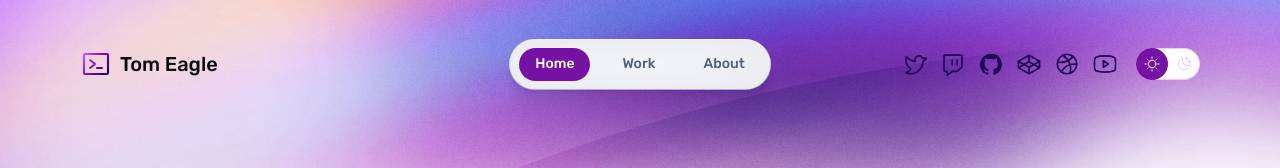
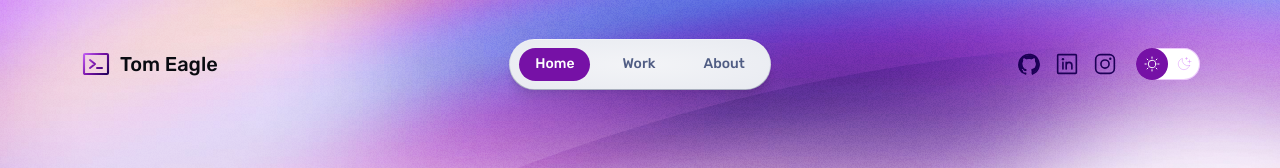
Before and after one commit to tomeeagle/tomeeagle.github.io, an Astro site: page / in a window 1280 px wide. Shown: the top 168 px of the page. Built offline with nearby package versions, Linux system fonts and the light colour scheme; Astro itself is replaced by a stand-in of ours.

Commit message:
Update nav

```diff
--- a/src/components/Nav.astro
+++ b/src/components/Nav.astro
@@ -12,12 +12,14 @@ const textLinks: { label: string; href: string }[] = [
 
 /** Icon links to social media — edit these with links to your profiles! */
 const iconLinks: { label: string; href: string; icon: keyof typeof iconPaths }[] = [
-	{ label: 'Twitter', href: 'https://twitter.com/me', icon: 'twitter-logo' },
-	{ label: 'Twitch', href: 'https://twitch.tv/me', icon: 'twitch-logo' },
-	{ label: 'GitHub', href: 'https://github.com/me', icon: 'github-logo' },
-	{ label: 'CodePen', href: 'https://codepen.io/me', icon: 'codepen-logo' },
-	{ label: 'dribbble', href: 'https://dribbble.com/me', icon: 'dribbble-logo' },
-	{ label: 'YouTube', href: 'https://www.youtube.com/@me/', icon: 'youtube-logo' },
+	// { label: 'Twitter', href: 'https://twitter.com/me', icon: 'twitter-logo' },
+	// { label: 'Twitch', href: 'https://twitch.tv/me', icon: 'twitch-logo' },
+	{ label: 'GitHub', href: 'https://github.com/tomeeagle', icon: 'github-logo' },
+	{ label: 'LinkedIn', href: 'https://www.linkedin.com/in/tom-eagle/', icon: 'linkedin-logo' },
+	{ label: 'Instagram', href: 'https://www.instagram.com/tom.e.eagle/', icon: 'instagram-logo' },
+	// { label: 'CodePen', href: 'https://codepen.io/me', icon: 'codepen-logo' },
+	// { label: 'dribbble', href: 'https://dribbble.com/me', icon: 'dribbble-logo' },
+	// { label: 'YouTube', href: 'https://www.youtube.com/@me/', icon: 'youtube-logo' },
 ];
 
 /** Test if a link is pointing to the current page. */
```
